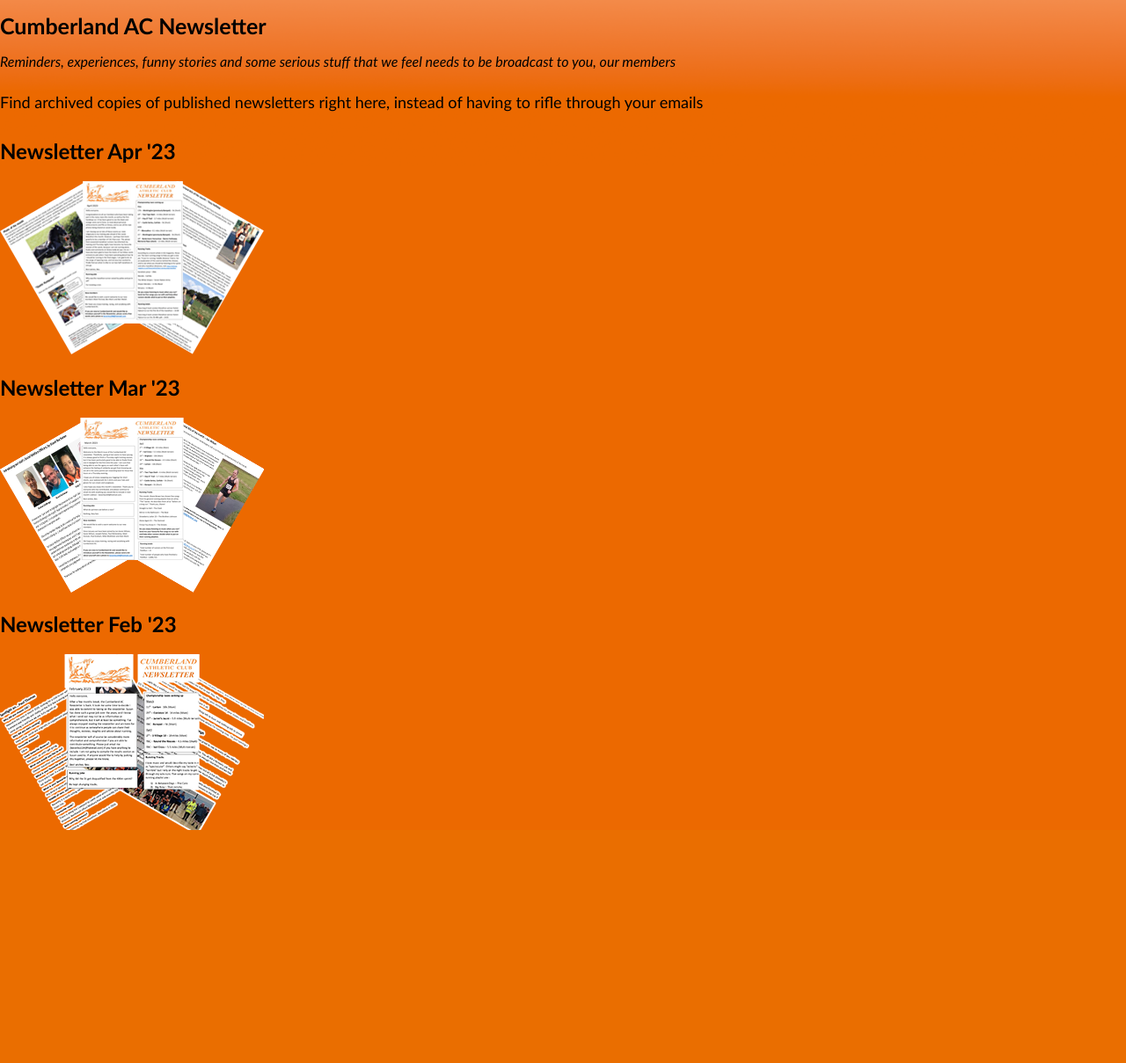
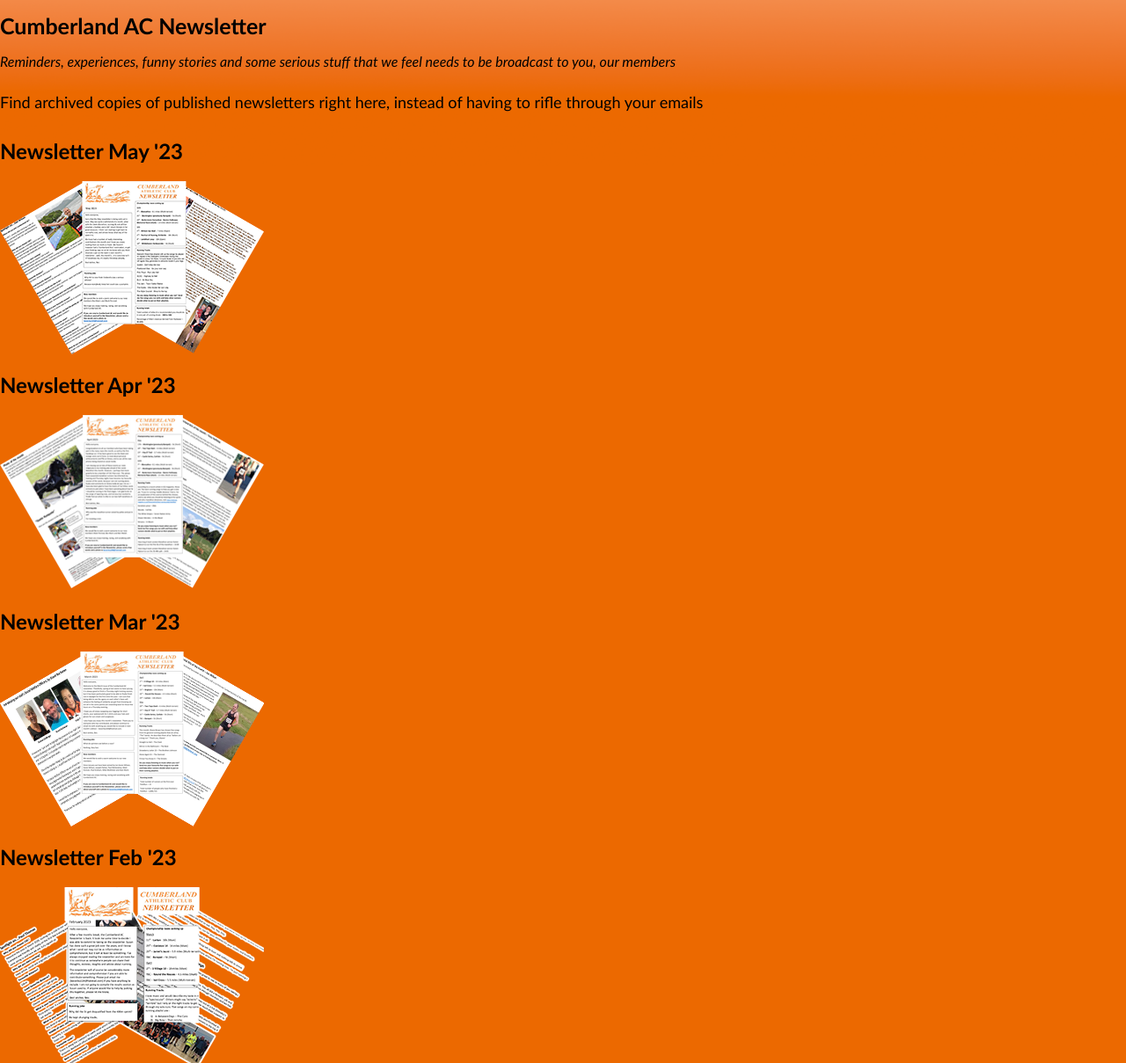
Before and after one commit to SinglePointVulnerability/CumberlandAC.co.uk, a PHP site: page /newsletter.php in a window 1280 px wide. Shown: the part 531-1740 px from the top of the page at 88% size. Before the commit the page ends 1475 px from the top, so only its background shows below. Run offline with PHP 8.4, Linux system fonts and the light colour scheme.

Commit message:
May '23 newsletter added

```diff
--- a/newsletter.php
+++ b/newsletter.php
@@ -69,6 +69,12 @@
 			</p>
 			<p>
 				<h2>
+					Newsletter May '23
+				</h2>
+				<img src="<?php echo auto_version('img/CAC-Newsletter-2023-05-thumb.png'); ?>" onClick="location.href='media/docs/CAC-Newsletter-2023-05.pdf'">
+			</p>
+			<p>
+				<h2>
 					Newsletter Apr '23
 				</h2>
 				<img src="<?php echo auto_version('img/CAC-Newsletter-2023-04-thumb.png'); ?>" onClick="location.href='media/docs/CAC-Newsletter-2023-04.pdf'">
```
Also changed, not shown: img/CAC-Newsletter-2023-05-thumb.png (added), 1 other file.
